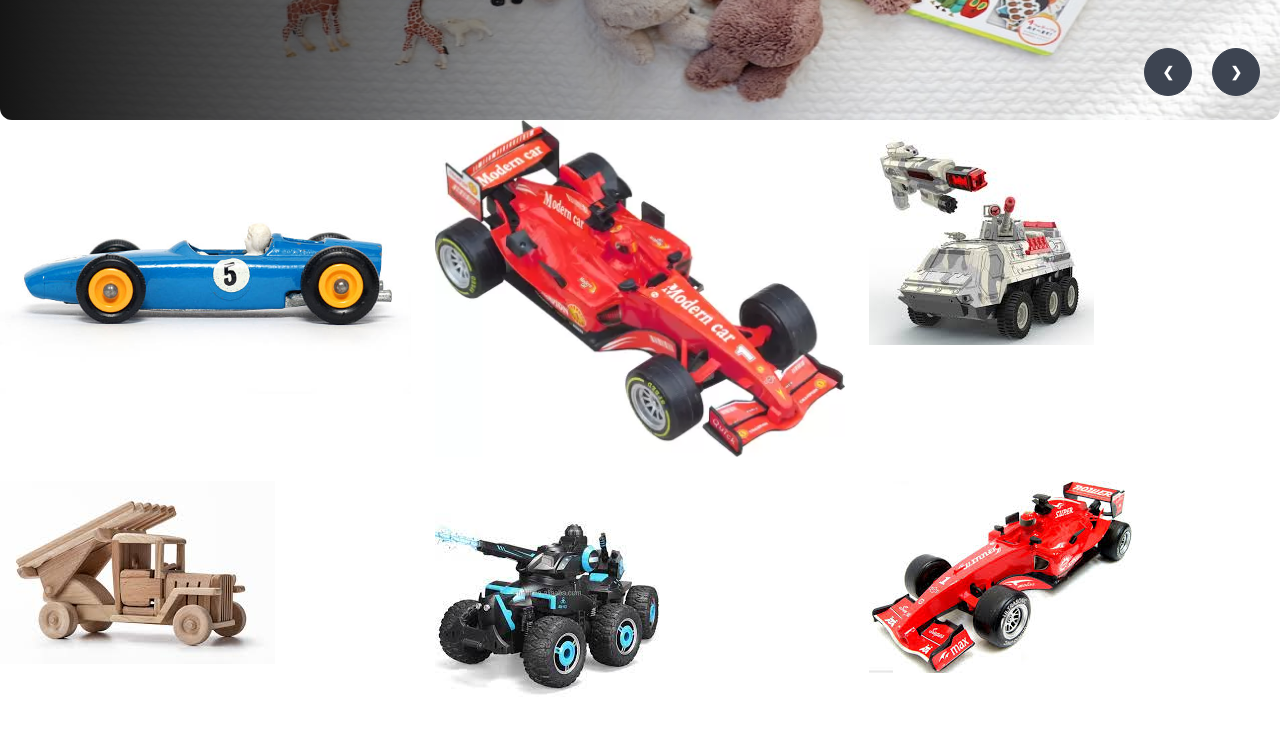
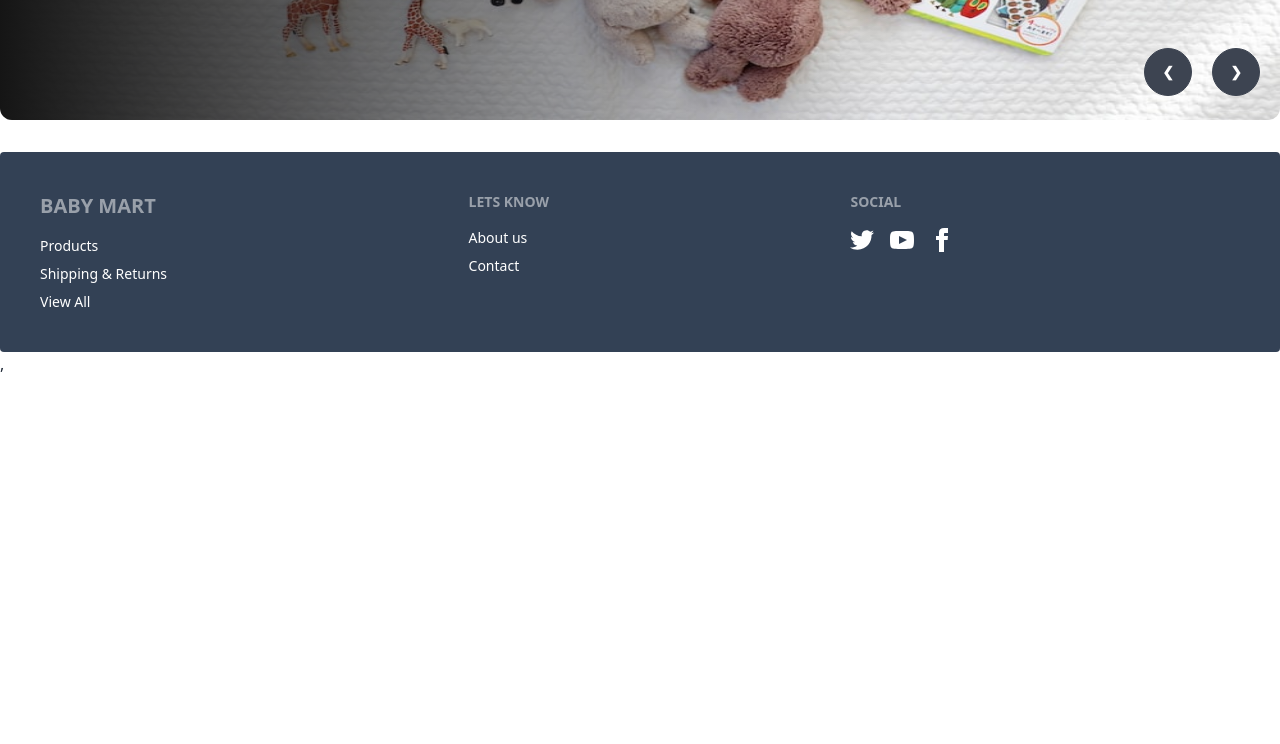
Before and after one commit to saidur02/Baby_mart, a React (Vite) app: page / in a window 1280 px wide. Shown: the part 620-1364 px from the top of the page. After the commit the page ends 996 px from the top, so only its background shows below. Built offline with nearby package versions, Linux system fonts and the light colour scheme; no server answers.

Commit message:
addtoy items send server side  added

```diff
--- a/src/Pages/AddToys/AddToys.jsx
+++ b/src/Pages/AddToys/AddToys.jsx
@@ -27,7 +27,6 @@ const AddToys = () => {
         category,
         price,rating,quantity,details
        }
-       console.log(addToy)
        fetch('http://localhost:5000/addtoy',{
         method:'POST',
         headers:{
--- a/src/Pages/Home/Home/Home.jsx
+++ b/src/Pages/Home/Home/Home.jsx
@@ -6,7 +6,7 @@ const Home = () => {
     return (
         <div>
             <Banner></Banner>
-            <PhotoGallery></PhotoGallery>
+            {/* <PhotoGallery></PhotoGallery> */}
         </div>
     );
 };
```
